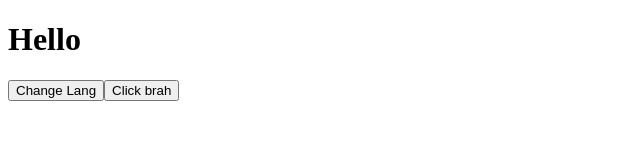
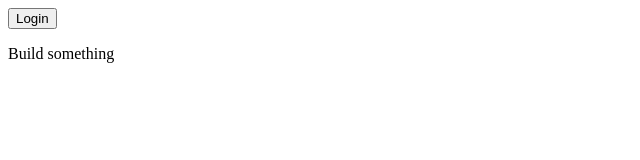
Before and after one commit to baldh/jamstack-subscription-management, a Gatsby site: page / in a window 1280 px wide. Shown: the whole page, without its empty margins (0-640 px from the left). Built offline with nearby package versions, Linux system fonts and the light colour scheme; Gatsby itself is replaced by a stand-in of ours.

Commit message:
fix: errors while building static HTML files(SSR)

```diff
--- a/src/pages/index.jsx
+++ b/src/pages/index.jsx
@@ -1,10 +1,13 @@
 import React from "react"
 
+const isBrowser = typeof window !== "undefined"
 export default function IndexPage() {
-  const {netlifyIdentity} = window
+  let netlifyIdentity = undefined
+  if(isBrowser) {
+    netlifyIdentity = window.netlifyIdentity
+  }
   return <>
-    <h1>Hello</h1>
-    <button onClick={()=> netlifyIdentity.setLocale('fr')}>Change Lang</button>
-    <button onClick={()=> netlifyIdentity.open()}>Click brah</button>
+    <button onClick={() => netlifyIdentity.open()}>Login</button>
+    <p>Build something</p>
   </>
 }
```
